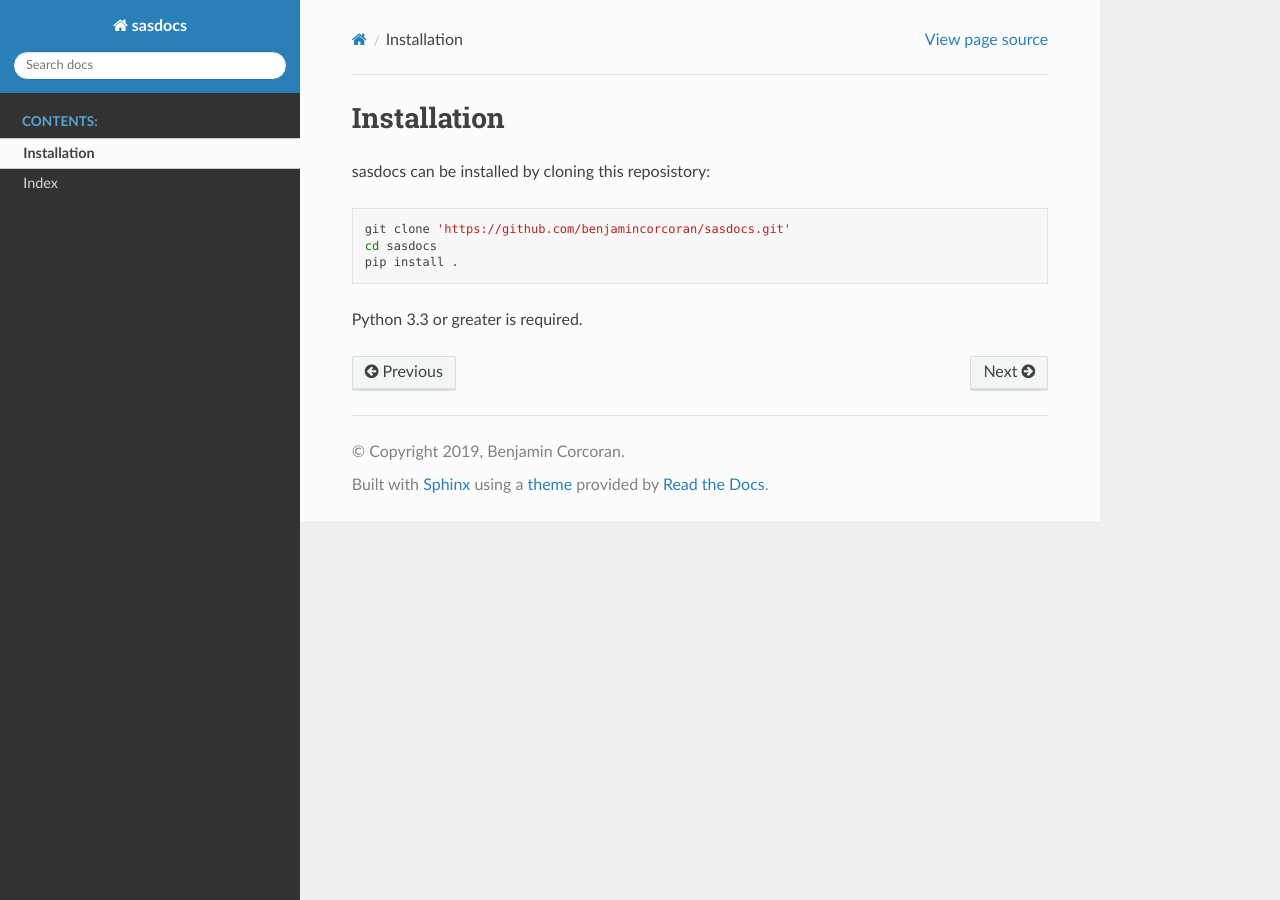
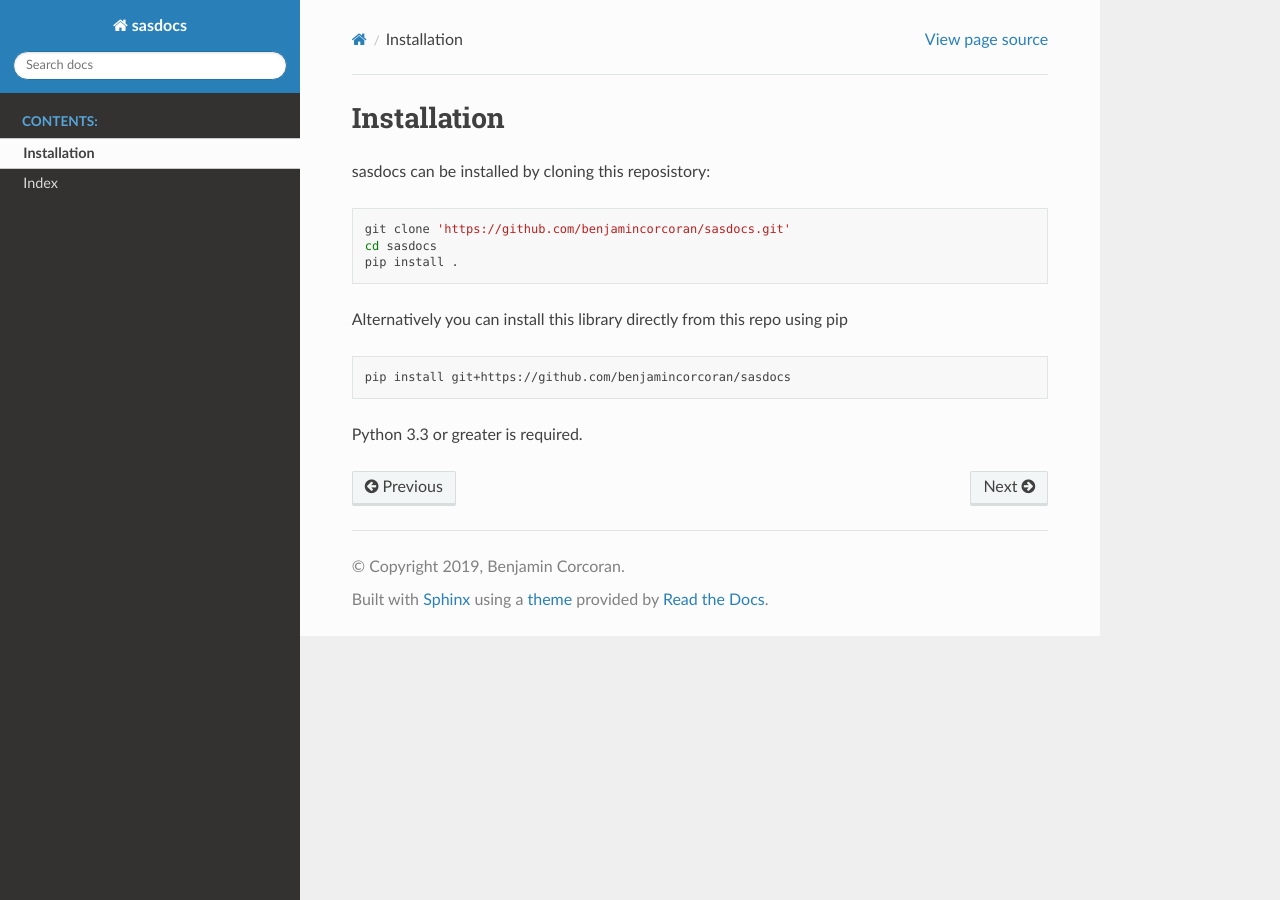
Before and after one commit to benjamincorcoran/sasdocs, a Sphinx documentation site: the page built from docs/source/installation.rst, in a window 1280 px wide. Built offline with Sphinx 7.4.7 and the Read the Docs theme 2.0.0, drawn with Linux system fonts in a browser that asks for light colours.

Commit message:
Minor edits to docs

```diff
--- a/docs/source/installation.rst
+++ b/docs/source/installation.rst
@@ -9,4 +9,10 @@ sasdocs can be installed by cloning this reposistory:
    cd sasdocs
    pip install .
 
+Alternatively you can install this library directly from this repo using pip
+
+.. code-block:: bash
+
+    pip install git+https://github.com/benjamincorcoran/sasdocs
+
 Python 3.3 or greater is required.
--- a/docs/source/objects.rst
+++ b/docs/source/objects.rst
@@ -100,6 +100,11 @@ Macro Argument
 Functions
 ---------
 
+flatten_list
+^^^^^^^^^^^^
+
+.. autofunction:: sasdocs.objects.flatten_list
+
 rebuild_macros
 ^^^^^^^^^^^^^^
 .. autofunction:: sasdocs.objects.rebuild_macros
```
